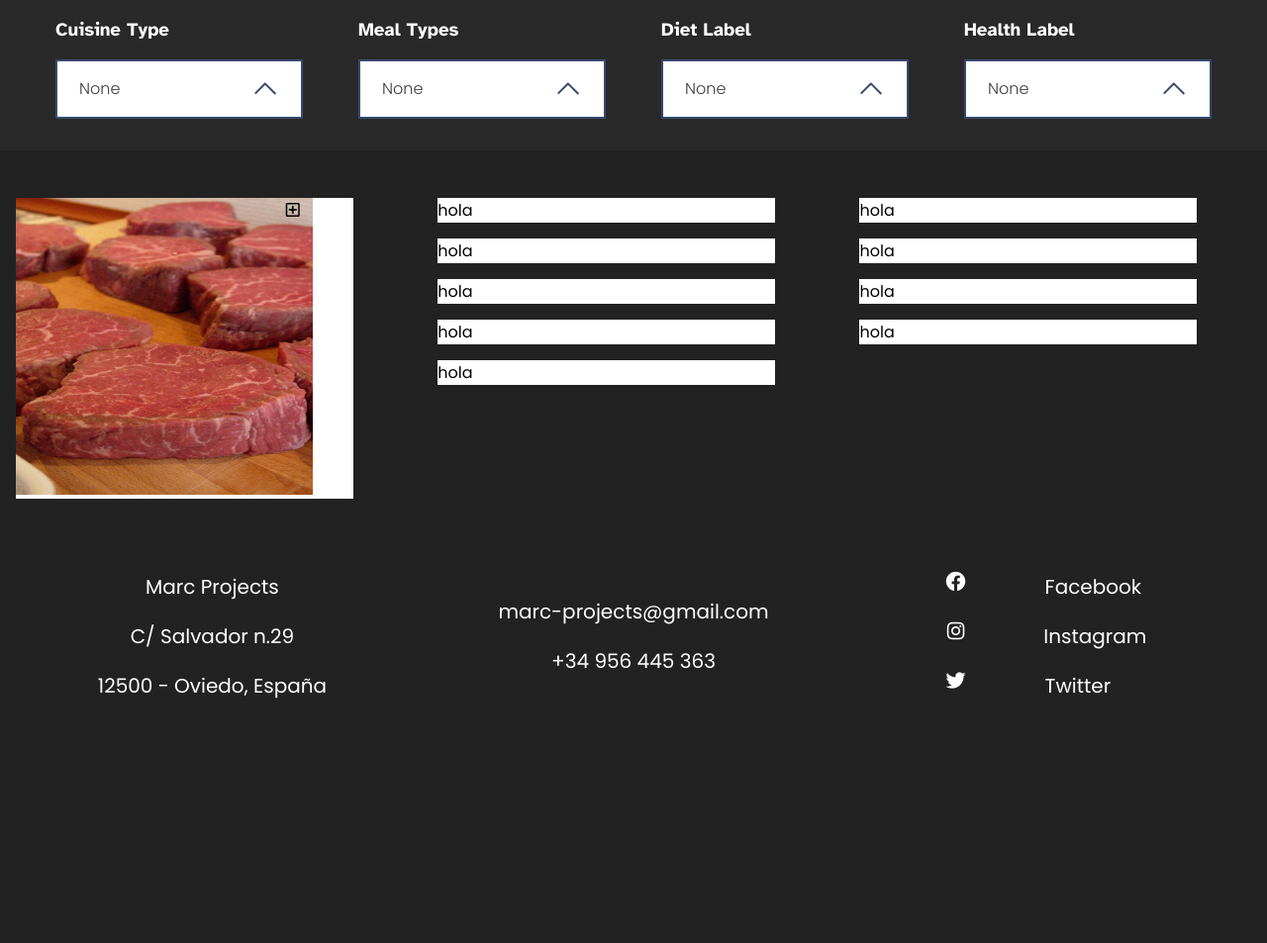
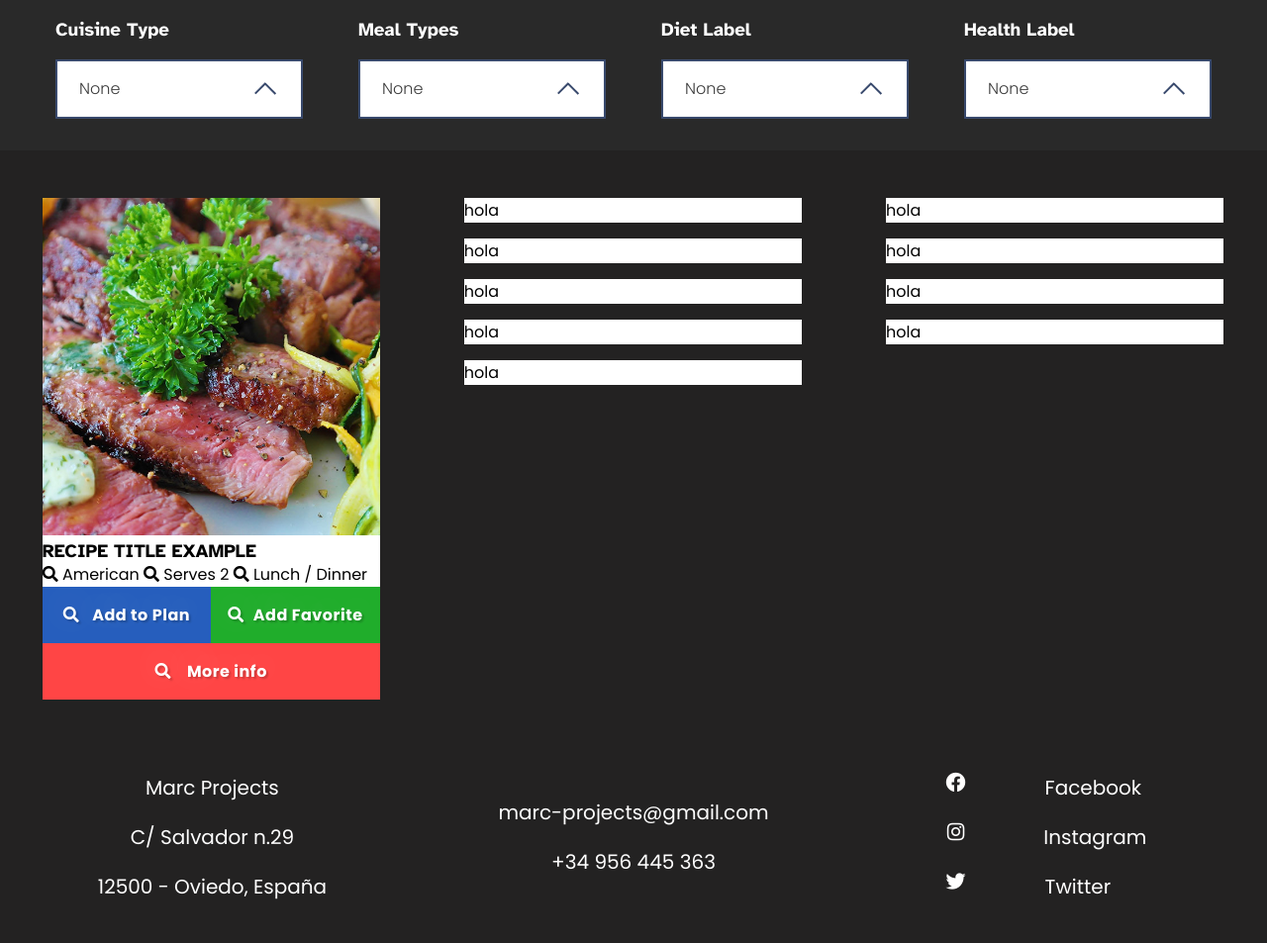
Before and after one commit to lovintocode/dark-themed-web, a PHP site: page /index.php?page=recipes in a window 1280 px wide. Shown: the part 314-1267 px from the top of the page at 99% size. Before the commit the page ends 1020 px from the top, so only its background shows below. Run offline with PHP 8.4, Linux system fonts and the light colour scheme.

Commit message:
Started card creation and need to optimize main.js (select function)

```diff
--- a/css/recipes/recipes-box.css
+++ b/css/recipes/recipes-box.css
@@ -9,35 +9,108 @@
   position: relative;
   width: 100%;
   height: auto;
+  display: flex;
+  justify-content: center;
   float: left;
   margin-top: 1em;
 }
 #recipes-box .box-container .box {
+  position: relative;
   width: 80%;
+  max-width: 600px;
   height: auto;
   background-color: #ffff;
-  margin: 0 1em;
 }
-#recipes-box .box-container .box .image-functions-container {
+#recipes-box .box-container .box .image-container {
+  position: relative;
+  width: 100%;
+  height: auto;
+  cursor: pointer;
+}
+#recipes-box .box-container .box .image-container .image {
+  width: 100%;
+  height: auto;
+  transition:all 0.5s ease-in-out;
+}
+#recipes-box .box-container .box .image-container:hover > .image {
+  filter: brightness(0.2);
+}
+#recipes-box .box-container .box .image-container:hover > .calories-container {
+  opacity: 1;
+}
+#recipes-box .box-container .box .image-container:hover > .calories-container .calories {
+  left: calc(50% - 86px / 2);
+}
+#recipes-box .box-container .box .image-container .calories-container {
+  opacity: 0;
+  display: flex;
+  position: absolute;
+  width: 100%;
+  height: 100%;
+  top: 0;
+  justify-content: center;
+  align-items: center;
+  transition: all 0.8s ease-in;
+}
+#recipes-box .box-container .box .image-container .calories-container .calories {
+  position: absolute;
+  left: 0;
+  font-size: 22px;
+  color: #ffff;
+  transition: all 0.8s ease-out;
+}
+#recipes-box .box-container .box .functions-box {
+  display: flex;
+  flex-direction: column;
+  align-items: center;
+}
+#recipes-box .box-container .box .functions-box .add-container-global {
   width: 100%;
   display: flex;
-  flex-direction: row;
 }
-#recipes-box .box-container .box .image-functions-container .image-container {
-  width: 80%;
+#recipes-box .box-container .box .functions-box .add-container-global .add-container {
+  width: 50%;
 }
-#recipes-box .box-container .box .image-functions-container .image-container .image {
-  width: 300px;
-  height: 300px;
+#recipes-box .box-container .box .functions-box .add-container-global .add-container .link {
+  width: 100%;
+  display: flex;
+  justify-content: space-evenly;
+  align-items: center;
+  padding: 1em 0.5em;
 }
-#recipes-box .box-container .box .image-functions-container .functions-container {
-  width: 20%;
+#recipes-box .box-container .box .functions-box .function-container {
+  width: 100%;
 }
-#recipes-box .box-container .box .image-functions-container .functions-container .functions-list {
-
+#recipes-box .box-container .box .functions-box .function-container .link {
+  width: 100%;
+  display: flex;
+  justify-content: center;
+  align-items: center;
+  padding: 1em 0.5em;
 }
-#recipes-box .box-container .box .image-functions-container .functions-container .functions-list .functions-item {
-
+#recipes-box .box-container .box .functions-box .function-container .link .icon {
+  margin-right: 1em;
+}
+#recipes-box #add-plan .link {
+  background-color: #265ebd;
+}
+#recipes-box #add-fav .link {
+  background-color: #20ad2b;
+}
+#recipes-box #know-more .link {
+  background-color: #ff4545;
+}
+#recipes-box #add-plan .link, #recipes-box #add-fav .link, #recipes-box #know-more .link {
+  color: #ffff;
+  letter-spacing: 0.5px;
+  transition: all 0.5s ease;
+  font-weight: bold;
+  text-shadow: 2px 2px 2px rgb(0 0 0 / 20%), 0px -5px 35px rgb(255 255 255 / 30%);
+}
+#recipes-box #add-plan .link:hover, #recipes-box #add-fav .link:hover, #recipes-box #know-more .link:hover {
+  background-color: #ffff;
+  color: #000000;
+  word-spacing: 2.5px;
 }
 @media only screen and (min-width: 768px) {
   #recipes-box .box-container {
--- a/docs/important-info.txt
+++ b/docs/important-info.txt
@@ -1,2 +1,6 @@
-Mutation Observer
+Mutation Observer (js)
 https://stackoverflow.com/questions/27541004/detect-paragraph-element-change-with-jquery
+Calculate width and height of element (js)
+https://www.javascripttutorial.net/javascript-dom/javascript-width-height/
+Color Picker (html)
+https://color.adobe.com/es/create/color-wheel
--- a/pages/recipes.php
+++ b/pages/recipes.php
@@ -87,14 +87,49 @@
   <div id="recipes-box">
     <div class="box-container">
       <div class="box">
-        <div class="image-functions-container">
-          <div class="image-container">
-            <img src="img/photos/card1.jpg" class="image" alt="">
+        <div class="image-container">
+          <img class="image" src="img/photos/recipe-card.jpg" alt="Recipe Card">
+          <div class="calories-container">
+            <span class="calories">600 Kcal</span>
           </div>
-          <div class="functions-container">
-            <ul class="functions-list">
-              <li class="functions-item"><i class="far fa-plus-square"></i></li>
-            </ul>
+        </div>
+        <div class="data-container">
+          <h3>RECIPE TITLE EXAMPLE</h3>
+          <div class="data-box">
+            <span class="data-cuisine_type">
+              <i class="fas fa-search icon"></i>
+              <span class="cuisine_type">American</span>
+            </span>
+            <span class="data-yield">
+              <i class="fas fa-search icon"></i>
+              <span class="yield"><span>Serves</span> 2</span>
+            </span>
+            <span class="data-meal_type">
+              <i class="fas fa-search icon"></i>
+              <span class="meal_type">Lunch / Dinner</span>
+            </span>
+          </div>
+        </div>
+        <div class="functions-box">
+          <div class="add-container-global">
+            <div id="add-plan" class="add-container">
+              <a class="link" href="#" title="">
+                <i class="fas fa-search icon"></i>
+                <span class="text">Add to Plan</span>
+              </a>
+            </div>
+            <div id="add-fav" class="add-container">
+              <a class="link" href="#" title="">
+                <i class="fas fa-search icon"></i>
+                <span class="text">Add Favorite</span>
+              </a>
+            </div>
+          </div>
+          <div id="know-more" class="function-container">
+            <a class="link" href="#" title="">
+              <i class="fas fa-search icon"></i>
+              <span class="text">More info</span>
+            </a>
           </div>
         </div>
       </div>
--- a/php/api-managment/functions.php
+++ b/php/api-managment/functions.php
@@ -6,7 +6,7 @@
     CURLOPT_RETURNTRANSFER => true,
     CURLOPT_FOLLOWLOCATION => true,
     CURLOPT_ENCODING => "",
-    CURLOPT_MAXREDIRS => 20,
+    CURLOPT_MAXREDIRS => 10,
     CURLOPT_TIMEOUT => 30,
     CURLOPT_HTTP_VERSION => CURL_HTTP_VERSION_1_1,
     CURLOPT_CUSTOMREQUEST => "GET",
```
Also changed, not shown: js/main.js (+7 -1 lines), img/ideas/card.png (added), img/photos/recipe-card.jpg (added).
